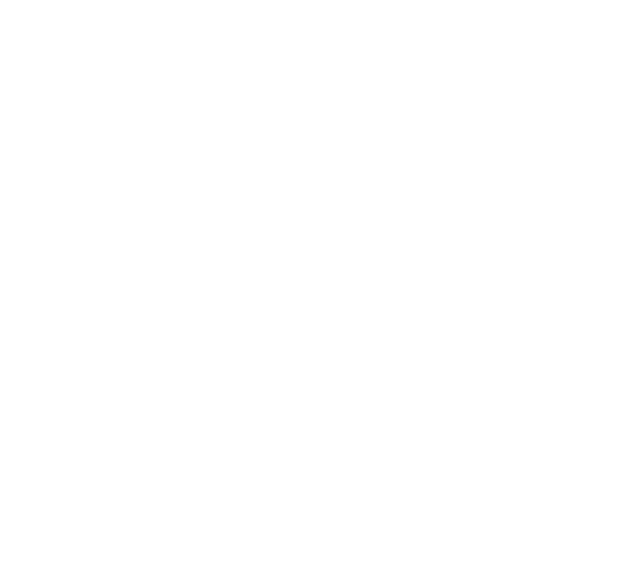
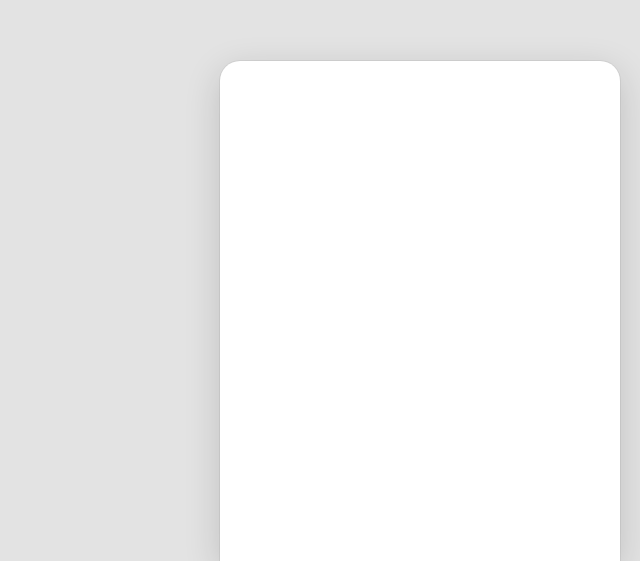
Before and after one commit to satyamkale27/chat-bot, a React (Create React App) app: page / in a window 1280 px wide. Shown: the part 239-800 px from the top of the page, without its empty margins (640-1280 px from the left). Built offline with nearby package versions, Linux system fonts and the light colour scheme.

Commit message:
basic css template added

```diff
--- a/src/App.js
+++ b/src/App.js
@@ -1,5 +1,5 @@
 const App = () => {
-  return <div></div>;
+  return <div className="chat-bot"></div>;
 };
 
 export default App;
--- a/src/index.css
+++ b/src/index.css
@@ -1,13 +1,90 @@
 body {
   margin: 0;
-  font-family: -apple-system, BlinkMacSystemFont, 'Segoe UI', 'Roboto', 'Oxygen',
-    'Ubuntu', 'Cantarell', 'Fira Sans', 'Droid Sans', 'Helvetica Neue',
-    sans-serif;
-  -webkit-font-smoothing: antialiased;
-  -moz-osx-font-smoothing: grayscale;
+  padding: 0;
+  background-color: rgb(227, 227, 227);
+  display: flex;
+  justify-content: end;
+  height: 100vh;
+  align-items: end;
+  font-family: Arial, sans-serif;
 }
 
-code {
-  font-family: source-code-pro, Menlo, Monaco, Consolas, 'Courier New',
-    monospace;
+h2,
+h3 {
+  margin: 5px;
 }
+
+.chat-bot {
+  position: relative;
+  height: 500px;
+  width: 400px;
+  background-color: rgb(255, 255, 255);
+  border-radius: 20px 20px 0 0;
+  margin: 20px 20px 0 20px;
+  box-shadow: rgba(0, 0, 0, 0.16) 0 10px 36px, rgba(0, 0, 0, 0.06) 0 0 0 1px;
+  overflow: hidden;
+}
+
+.info-container {
+  height: 60px;
+  background: linear-gradient(rgb(22, 197, 141), rgb(6, 120, 84));
+  padding: 25px;
+  color: rgb(244, 244, 244);
+}
+
+textarea {
+  position: absolute;
+  bottom: 0;
+  left: 0;
+  border: none;
+  width: 100%;
+  box-sizing: border-box;
+  padding: 25px 70px 25px 25px;
+  border-top: 1px solid rgb(207, 207, 207);
+}
+
+textarea:focus {
+  outline: none;
+}
+
+button {
+  height: 40px;
+  width: 40px;
+  border-radius: 50%;
+  background-color: rgb(6, 120, 84);
+  color: rgb(207, 207, 207);
+  position: absolute;
+  bottom: 21px;
+  right: 21px;
+}
+
+.bubble {
+  width: 250px;
+  padding: 20px;
+  margin: 10px 25px;
+  border-radius: 10px;
+  box-shadow: rgba(0, 0, 0, 0.24) 0 3px 8px;
+  color: rgb(74, 74, 74);
+}
+
+.question {
+  background-color: rgb(244, 244, 244);
+}
+
+.response {
+  margin-left: 85px;
+}
+
+.chat-header {
+  position: relative;
+  z-index: 1;
+}
+
+.feed {
+  position: absolute;
+  bottom: 82px;
+  left: 0;
+  width: 100%;
+  height: 250px;
+  overflow-y: scroll;
+}
```
